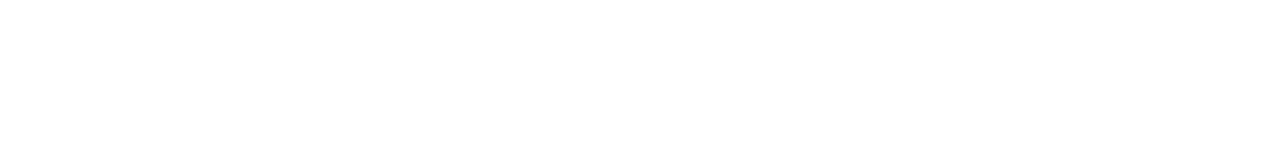
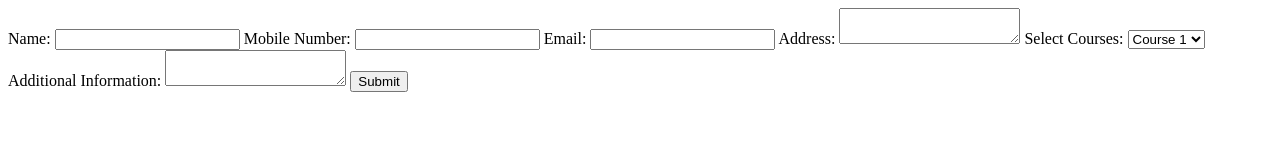
Before and after one commit to ShawnFrost26/Admission_Form, a plain HTML site: page frontend/index.html in a window 1280 px wide. Drawn offline with Linux system fonts and the light colour scheme.

Commit message:
added html code

```diff
--- a/frontend/index.html
+++ b/frontend/index.html
@@ -4,6 +4,37 @@
     <meta charset="UTF-8" />
     <meta name="viewport" content="width=device-width, initial-scale=1.0" />
     <title>Document</title>
+    <link rel="stylesheet" href="style.css" />
   </head>
-  <body></body>
+  <body>
+    <form id="admissionForm">
+      <label for="name">Name:</label>
+      <input type="text" id="name" name="name" required />
+
+      <label for="mobile">Mobile Number:</label>
+      <input type="tel" id="mobile" name="mobile" required />
+
+      <label for="email">Email:</label>
+      <input type="email" id="email" name="email" required />
+
+      <label for="address">Address:</label>
+      <textarea id="address" name="address" required></textarea>
+
+      <label for="courses">Select Courses:</label>
+      <select id="courses" name="courses" required>
+        <option value="course1">Course 1</option>
+        <option value="course2">Course 2</option>
+        <option value="course3">Course 3</option>
+        <option value="course4">Course 4</option>
+        <option value="course5">Course 5</option>
+        <!-- Add more options as needed -->
+      </select>
+
+      <label for="additionalInfo">Additional Information:</label>
+      <textarea id="additionalInfo" name="additionalInfo"></textarea>
+
+      <button type="button" onclick="submitForm()">Submit</button>
+    </form>
+    <script src="script.js"></script>
+  </body>
 </html>
```
